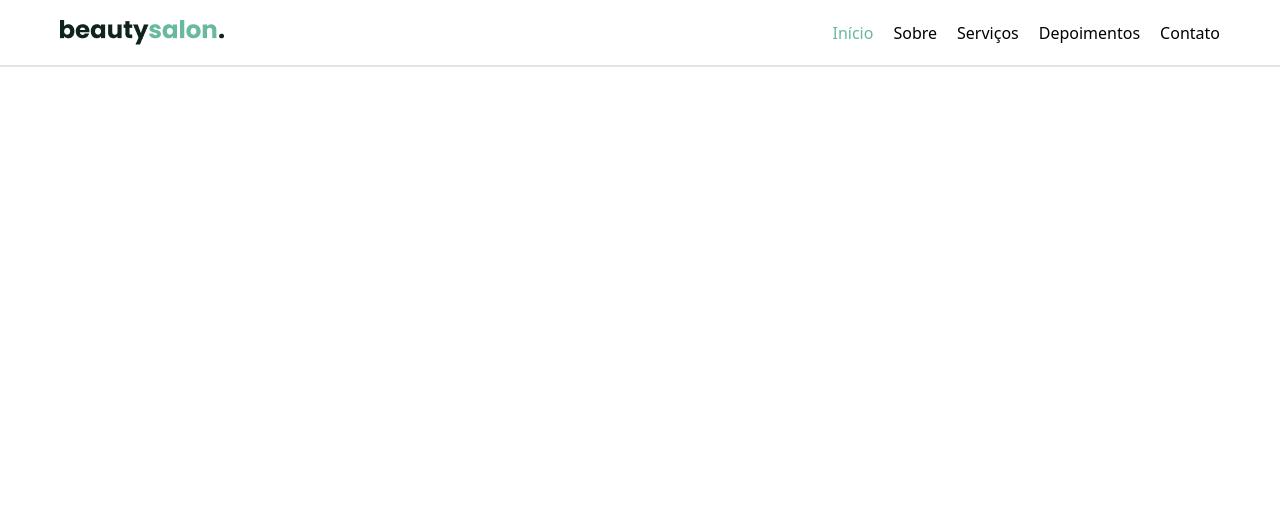
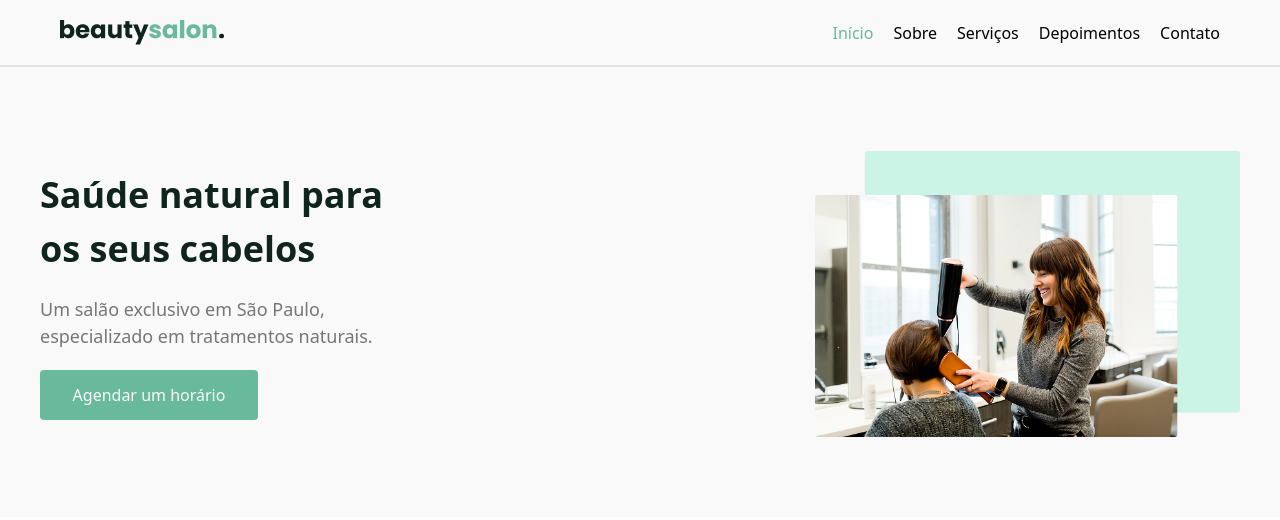
Before and after one commit to zargulak11-hash/tailwind2, a website: page index.html in a window 1280 px wide. Drawn offline with Linux system fonts and the light colour scheme.

Commit message:
first commit1

```diff
--- a/index.html
+++ b/index.html
@@ -13,6 +13,7 @@
         <div class="bg-[pink] h-[200px] w-[100%] rounded-[10px]"></div>
         <div class="bg-[pink] h-[200px] w-[100%] rounded-[10px]"></div>
     </div> -->
+    <div class="bg-[#F9F9F9] pb-20">
     <header class="px-[20px] py-[10px] lg:py-[20px] flex items-center max-w-[1200px] m-auto justify-between">
         <img src="./images/Logo (5).png" alt="">
         <nav class="hidden lg:flex gap-[20px]">
@@ -25,5 +26,16 @@
         <p class="lg:hidden text-[30px] w-[24px] text-[#69B99D]">≡</p>
     </header>
     <div class="border-[1px] border-[#E4E4E4] border-solid"></div>
+    <section class="flex max-w-[1200px] lg:justify-between items-center justify-center  m-auto flex-col-reverse lg:flex-row lg:mt-[84px] mt-[32px]">
+        <aside class="flex flex-col gap-[20px] lg:mt-0 mt-[30px] w-full">
+            <h1 class="lg:text-[#0F241D] lg:text-[36px] font-bold lg:w-[350px] text-[30px] text-center lg:text-start">Saúde natural para os seus cabelos</h1>
+            <p class="text-[16px] font-normal text-[#767676] w-[298px] text-center lg:text-[18px] lg:text-start lg:w-[347px]">Um salão exclusivo em São Paulo, especializado em tratamentos naturais.</p>
+            <button class="m-auto lg:m-0 w-[218px] h-[50px] bg-[#69B99D] rounded-[4px] font-medium text-[#F9F9F9]">Agendar um  horário</button>
+        </aside>
+        <aside>
+            <img src="./images/Img.png" alt="">
+        </aside>
+    </section>
+    </div>
 </body>
 </html>
```
Also changed, not shown: images/Img (1).png (added), images/Img.png (added), src/output.css.
